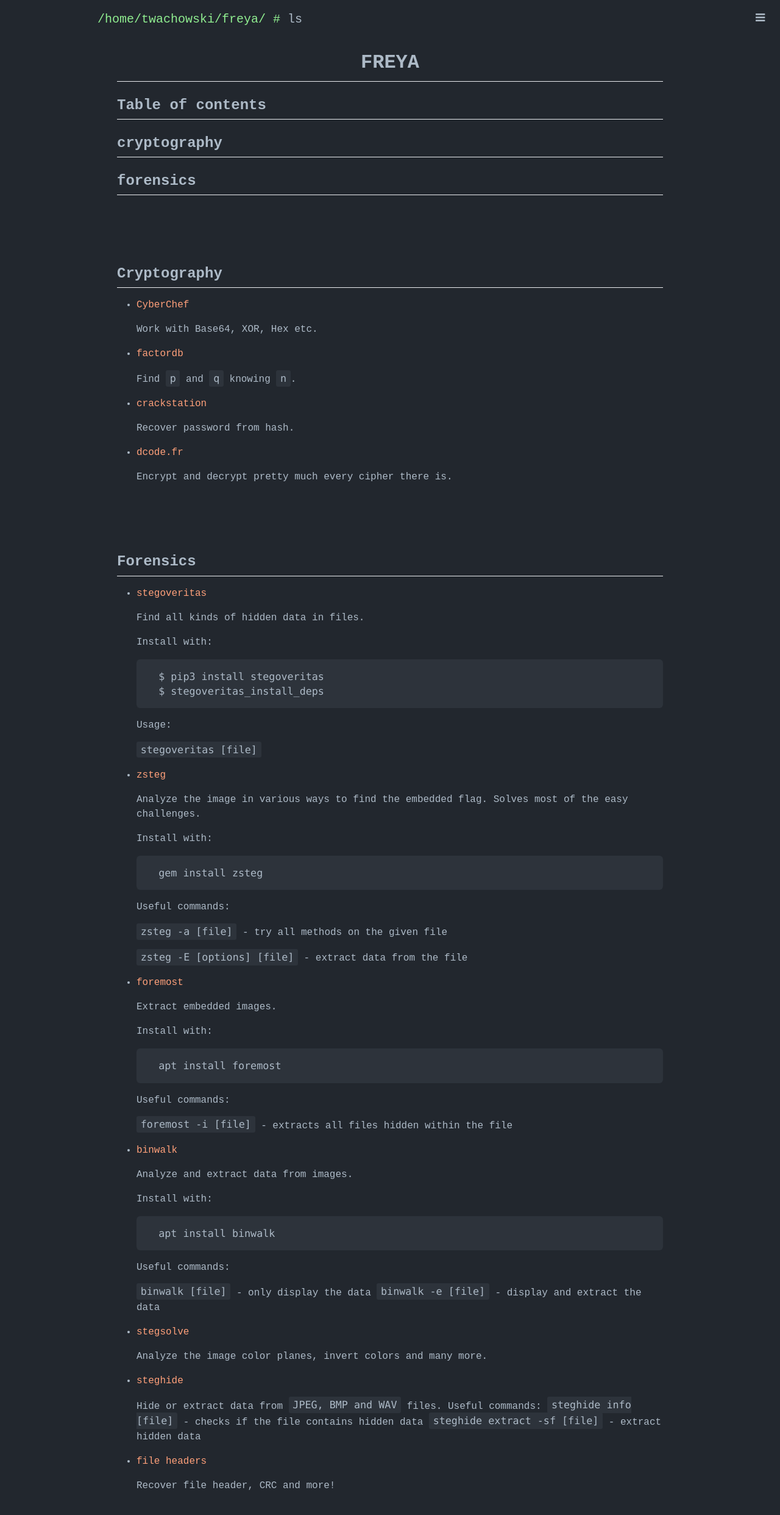
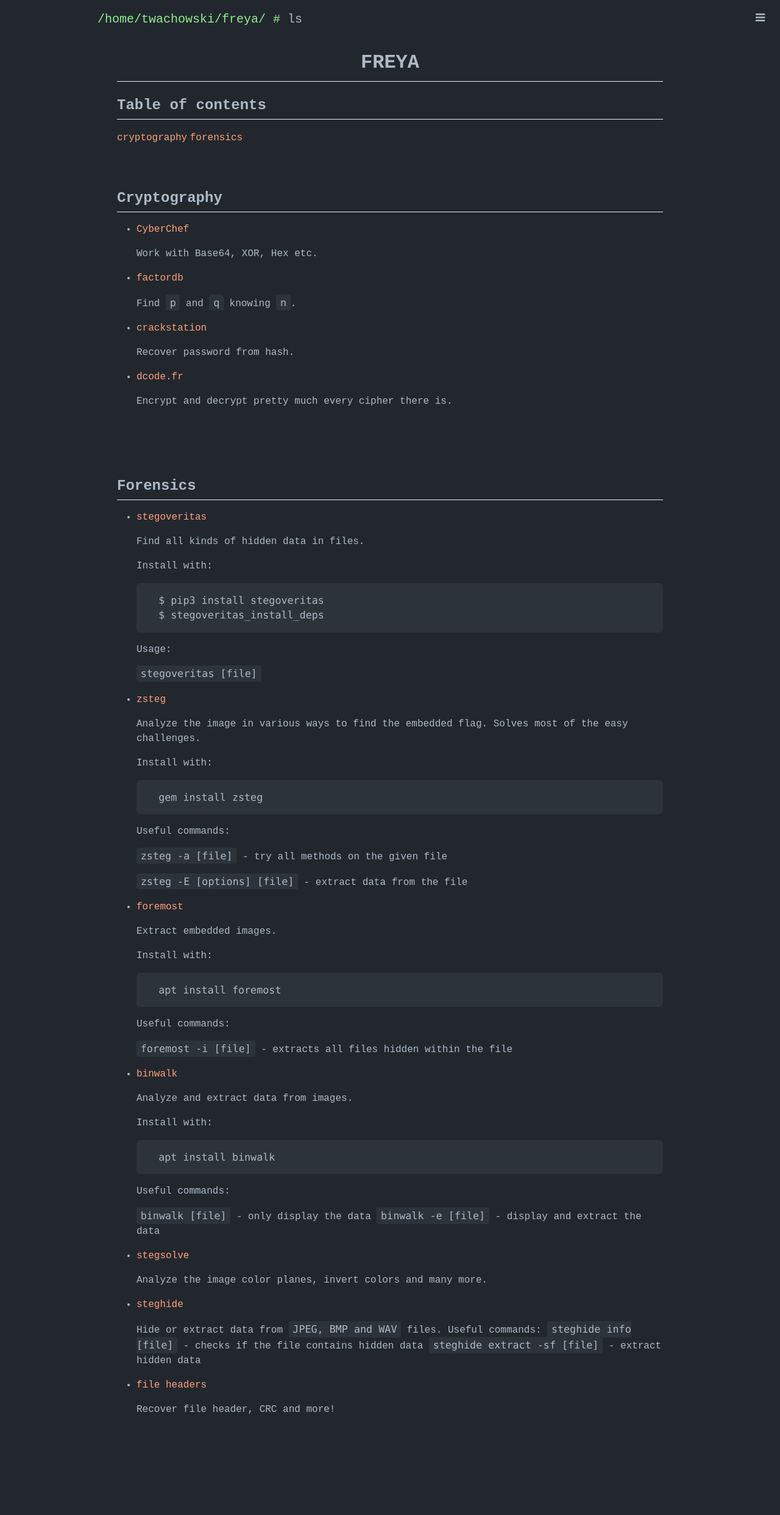
Before and after one commit to tadeuszwachowski/freya, a Jekyll site: the page built from index.html, in a window 1280 px wide. Shown: the whole page at 61% size. Built offline with Jekyll 4.4.1, drawn with Linux system fonts in a browser that asks for light colours; Markdown is read by kramdown in place of the engine named in the settings; after the commit the page ends 2359 px from its top, so only the background shows below that.

Commit message:
Change toc

```diff
--- a/index.html
+++ b/index.html
@@ -7,7 +7,7 @@
 <h2>Table of contents</h2>
 
 {% for w in site.tools %}
-	<a href="#{{w.title}}"><h2>{{w.title}}</h2></a>
+	<a href="#{{w.title}}" font-size="20px">{{w.title}}</a>
 {% endfor %}
 
 {% for w in site.tools %}
```
